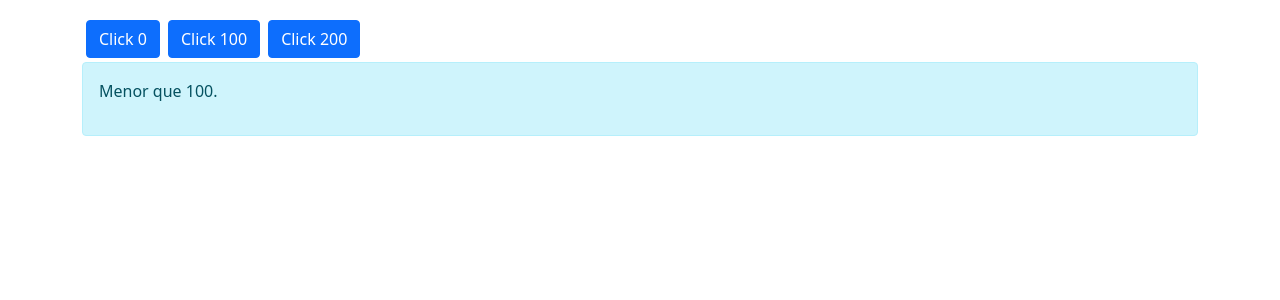
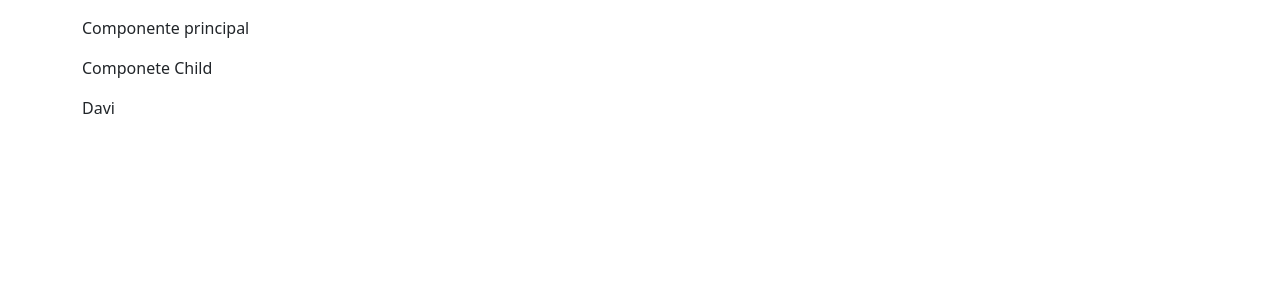
Before and after one commit to dnsdigitaltech/vuejs, a Vue app in the folder vuecli001/: page / in a window 1280 px wide. Shown: the top 300 px of the page. Built offline with nearby package versions, Linux system fonts and the light colour scheme.

Commit message:
Props Validation

```diff
--- a/vuecli001/src/App.vue
+++ b/vuecli001/src/App.vue
@@ -1,27 +1,20 @@
 <template>
   <div class="container mt-3 box">
-    <button @click="executar(0)" class="btn btn-primary m-1">Click 0</button>
-    <button @click="executar(100)" class="btn btn-primary m-1">Click 100</button>
-    <button @click="executar(200)" class="btn btn-primary m-1">Click 200</button>
-    <app-componente :meuvalor="valor"></app-componente>
+    <p>Componente principal</p>
+    <app-componente :valor1 = "nome"></app-componente>
   </div>
 </template>
 
 <script>
-  import componente from  './components/componente';
+  import componente from './components/componente'
   export default{
-    components:{
-        'app-componente': componente
-    },
     data() {
       return {
-        valor: 0
+        nome: "Davi"
       }
     },
-    methods: {
-      executar(value){
-        this.valor = value
-      }
-    },
+    components: {
+      'app-componente': componente
+    }
   }
 </script>
--- a/vuecli001/src/components/componente.vue
+++ b/vuecli001/src/components/componente.vue
@@ -1,24 +1,16 @@
 <template>
-    <div class="alert alert-info">
-        <p>{{analisar()}}</p>
+    <div>
+        <p>Componete Child</p>
+        <p>{{valor1}}</p>
     </div>
 </template>
-
 <script>
 export default {
-    props: [
-        'meuvalor'
-    ],
-    methods: {
-        analisar(){
-            if(this.meuvalor < 100){
-                return 'Menor que 100.'
-            }else if(this.meuvalor == 100){
-                return 'Igual a 100!'
-            }else{
-                return 'Maior que 100.'
-            }
+    props: {
+        valor1:{
+            type: String,
+            default: 'Davi Bernardo'
         }
-    },
+    }
 }
 </script>
```
